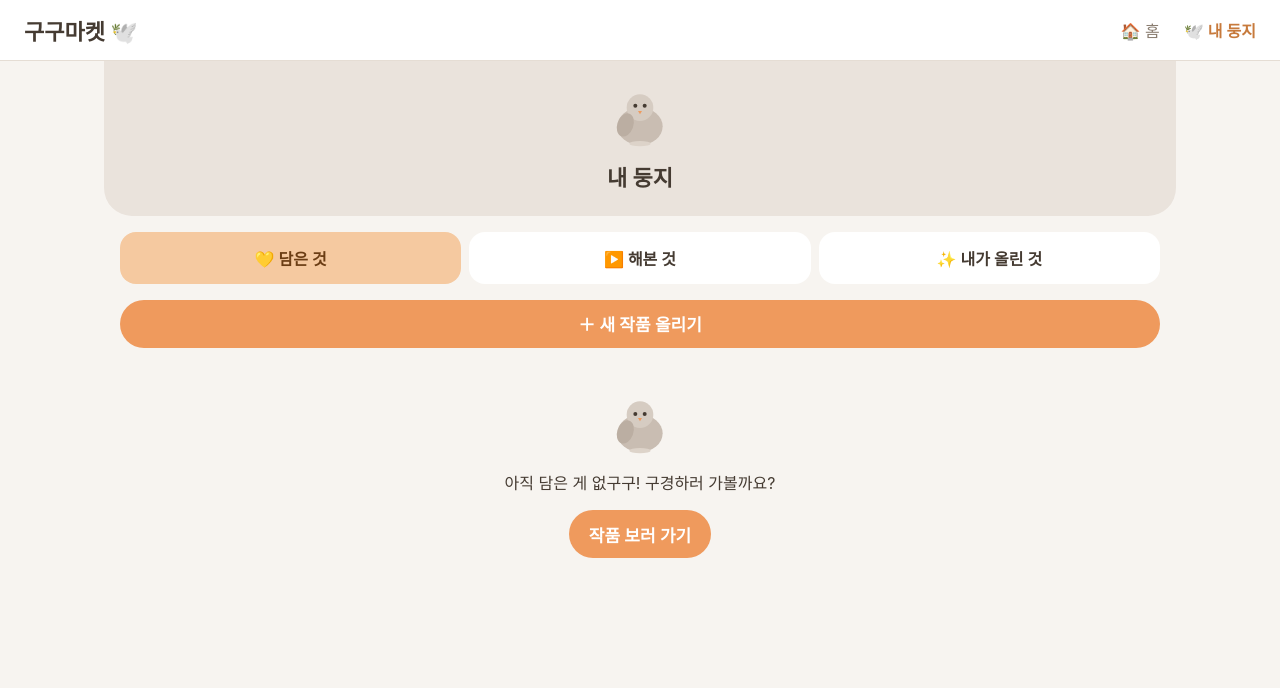
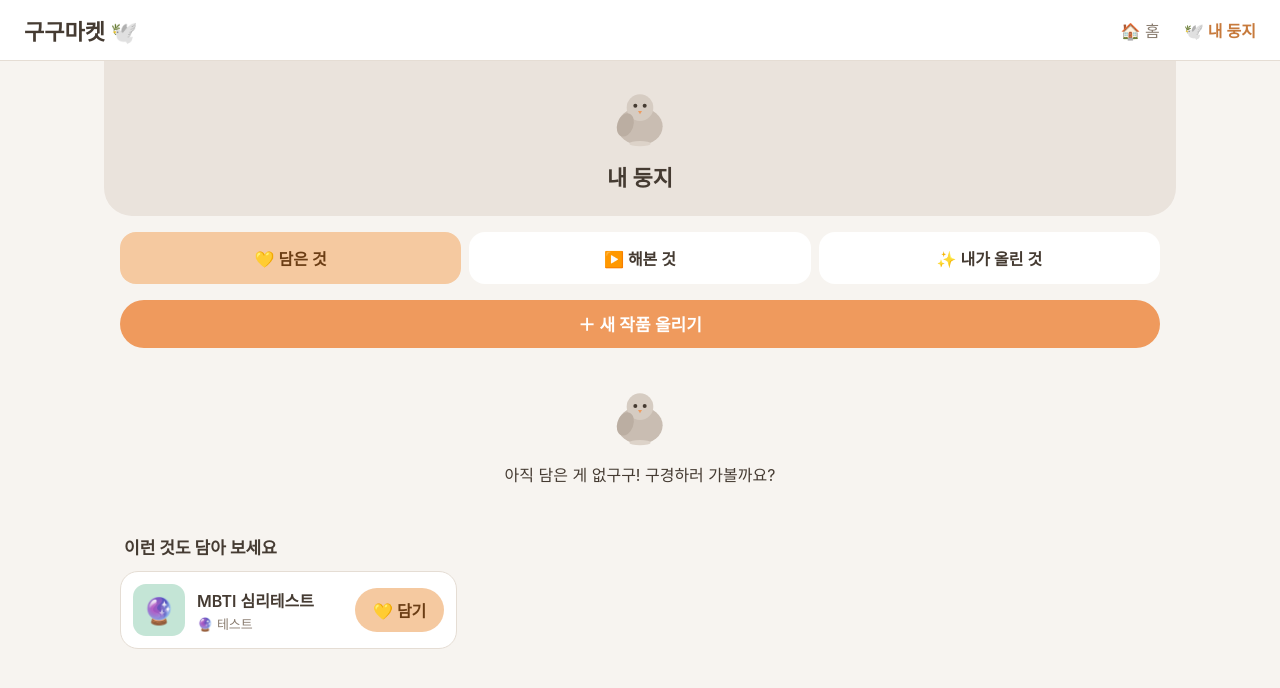
Before and after one commit to sarocoart/gugu, a Next.js app: page /nest in a window 1280 px wide. Shown: the top 688 px of the page. Built offline with nearby package versions, Linux system fonts and the light colour scheme.

Commit message:
Add files via upload

```diff
--- a/app/nest/page.tsx
+++ b/app/nest/page.tsx
@@ -4,9 +4,10 @@ import { useEffect, useState } from "react";
 import { useRouter } from "next/navigation";
 import Pigeon from "@/components/Pigeon";
 import NestCard from "@/components/NestCard";
+import SuggestCard from "@/components/SuggestCard";
 import RunButton from "@/components/RunButton";
 import type { GuguApp } from "@/lib/data";
-import { findApp } from "@/lib/catalog";
+import { findApp, getAllApps } from "@/lib/catalog";
 import { labels } from "@/lib/labels";
 import { colors, font } from "@/lib/theme";
 import {
@@ -16,6 +17,10 @@ import {
   removeSaved,
   removePlayed,
   removeMyApp,
+  addSaved,
+  clearSaved,
+  clearPlayed,
+  clearMyApps,
 } from "@/lib/storage";
 
 type Tab = "saved" | "played" | "mine";
@@ -26,17 +31,26 @@ export default function NestPage() {
   const [savedIds, setSavedIds] = useState<string[]>([]);
   const [playedIds, setPlayedIds] = useState<string[]>([]);
   const [myApps, setMyApps] = useState<GuguApp[]>([]);
+  const [allApps, setAllApps] = useState<GuguApp[]>([]);
+  const [clearing, setClearing] = useState(false); // "전체 비우기" 확인창 표시 여부
 
-  // 저장소에서 현재 상태를 다시 읽어옵니다 (삭제 후에도 호출).
+  // 저장소에서 현재 상태를 다시 읽어옵니다 (담기/삭제 후에도 호출).
   const refresh = () => {
     setSavedIds(getSaved());
     setPlayedIds(getPlayed());
     setMyApps(getMyApps());
+    setAllApps(getAllApps());
   };
 
   useEffect(() => {
     refresh();
   }, []);
+
+  // 탭이 바뀌면 확인창은 닫습니다.
+  const switchTab = (t: Tab) => {
+    setTab(t);
+    setClearing(false);
+  };
 
   // 현재 탭에 보여줄 작품 목록
   let list: GuguApp[] = [];
@@ -53,6 +67,23 @@ export default function NestPage() {
     if (tab === "saved") removeSaved(id);
     else if (tab === "played") removePlayed(id);
     else removeMyApp(id);
+    refresh();
+  };
+
+  // 현재 탭 전체 비우기
+  const handleClearAll = () => {
+    if (tab === "saved") clearSaved();
+    else if (tab === "played") clearPlayed();
+    else clearMyApps();
+    setClearing(false);
+    refresh();
+  };
+
+  // 아래 추천 목록: 아직 담지 않은 작품들 (최대 6개)
+  const suggestions = allApps.filter((a) => !savedIds.includes(a.id)).slice(0, 6);
+
+  const handleAdd = (id: string) => {
+    addSaved(id);
     refresh();
   };
 
@@ -88,13 +119,13 @@ export default function NestPage() {
       </header>
 
       <div style={{ display: "flex", gap: 8, padding: 16 }}>
-        <button style={tabStyle(tab === "saved")} onClick={() => setTab("saved")}>
+        <button style={tabStyle(tab === "saved")} onClick={() => switchTab("saved")}>
           💛 {labels.saved} {savedIds.length > 0 ? savedIds.length : ""}
         </button>
-        <button style={tabStyle(tab === "played")} onClick={() => setTab("played")}>
+        <button style={tabStyle(tab === "played")} onClick={() => switchTab("played")}>
           ▶️ {labels.played} {playedIds.length > 0 ? playedIds.length : ""}
         </button>
-        <button style={tabStyle(tab === "mine")} onClick={() => setTab("mine")}>
+        <button style={tabStyle(tab === "mine")} onClick={() => switchTab("mine")}>
           ✨ {labels.myUploads} {myApps.length > 0 ? myApps.length : ""}
         </button>
       </div>
@@ -103,13 +134,72 @@ export default function NestPage() {
         <RunButton wide label={`＋ ${labels.uploadButton}`} onClick={() => router.push("/upload")} />
       </div>
 
+      {/* 목록이 있을 때만 "전체 비우기"가 보입니다 */}
+      {list.length > 0 && (
+        <div style={{ padding: "0 16px 10px", display: "flex", justifyContent: "flex-end" }}>
+          {clearing ? (
+            <div style={{ display: "flex", alignItems: "center", gap: 10 }}>
+              <span style={{ fontSize: font.body, color: colors.text, fontWeight: 600 }}>
+                모두 지울까요?
+              </span>
+              <button
+                onClick={() => setClearing(false)}
+                style={{
+                  height: 40,
+                  padding: "0 16px",
+                  borderRadius: 20,
+                  border: `1px solid ${colors.line}`,
+                  background: colors.surface,
+                  color: colors.textSub,
+                  fontSize: font.sub,
+                  fontWeight: 600,
+                  cursor: "pointer",
+                }}
+              >
+                {labels.cancel}
+              </button>
+              <button
+                onClick={handleClearAll}
+                style={{
+                  height: 40,
+                  padding: "0 16px",
+                  borderRadius: 20,
+                  border: "none",
+                  background: "#E24B4A",
+                  color: "#FFFFFF",
+                  fontSize: font.sub,
+                  fontWeight: 600,
+                  cursor: "pointer",
+                }}
+              >
+                모두 지우기
+              </button>
+            </div>
+          ) : (
+            <button
+              onClick={() => setClearing(true)}
+              style={{
+                height: 40,
+                padding: "0 16px",
+                borderRadius: 20,
+                border: `1px solid ${colors.line}`,
+                background: colors.surface,
+                color: colors.textSub,
+                fontSize: font.sub,
+                fontWeight: 600,
+                cursor: "pointer",
+              }}
+            >
+              🗑️ 전체 비우기
+            </button>
+          )}
+        </div>
+      )}
+
       {list.length === 0 ? (
-        <div style={{ textAlign: "center", padding: "32px 20px" }}>
+        <div style={{ textAlign: "center", padding: "24px 20px" }}>
           <Pigeon size={80} mood="empty" />
-          <p style={{ fontSize: font.body, color: colors.text, margin: "12px 0 16px" }}>{emptyText}</p>
-          {tab !== "mine" && (
-            <RunButton label="작품 보러 가기" onClick={() => router.push("/")} />
-          )}
+          <p style={{ fontSize: font.body, color: colors.text, margin: "12px 0 0" }}>{emptyText}</p>
         </div>
       ) : (
         <div className="gugu-list" style={{ padding: "0 16px" }}>
@@ -118,6 +208,20 @@ export default function NestPage() {
           ))}
         </div>
       )}
+
+      {/* 아래 추천 목록 — 아직 안 담은 작품을 바로 담을 수 있어요 */}
+      {suggestions.length > 0 && (
+        <section style={{ padding: "24px 16px 8px" }}>
+          <h2 style={{ margin: "0 4px 12px", fontSize: font.cardTitle, fontWeight: 700, color: colors.text }}>
+            이런 것도 담아 보세요
+          </h2>
+          <div className="gugu-list">
+            {suggestions.map((app) => (
+              <SuggestCard key={app.id} app={app} onAdd={handleAdd} />
+            ))}
+          </div>
+        </section>
+      )}
     </div>
   );
 }
--- a/app/upload/page.tsx
+++ b/app/upload/page.tsx
@@ -79,6 +79,7 @@ export default function UploadPage() {
       image: image.trim() || undefined,
       url: url.trim(),
       maker: maker.trim(),
+      createdAt: Date.now(),
     };
     addMyApp(newApp);
     router.push("/nest");
--- /dev/null
+++ b/components/SuggestCard.tsx
@@ -0,0 +1,100 @@
+"use client";
+
+import { useRouter } from "next/navigation";
+import type { GuguApp } from "@/lib/data";
+import { categories, labels } from "@/lib/labels";
+import { colors, font } from "@/lib/theme";
+
+// 내 둥지 하단 추천 목록 카드 — 왼쪽을 누르면 실행 화면, "담기"를 누르면 바로 담깁니다.
+export default function SuggestCard({ app, onAdd }: { app: GuguApp; onAdd: (id: string) => void }) {
+  const router = useRouter();
+  const cat = categories.find((c) => c.id === app.category);
+
+  return (
+    <div
+      style={{
+        background: colors.surface,
+        borderRadius: 18,
+        padding: 12,
+        display: "flex",
+        alignItems: "center",
+        gap: 12,
+        border: `1px solid ${colors.line}`,
+      }}
+    >
+      <button
+        onClick={() => router.push(`/play/${app.id}`)}
+        aria-label={`${app.title} ${labels.run}`}
+        style={{
+          flex: 1,
+          minWidth: 0,
+          display: "flex",
+          alignItems: "center",
+          gap: 12,
+          background: "none",
+          border: "none",
+          padding: 0,
+          textAlign: "left",
+          cursor: "pointer",
+        }}
+      >
+        <div
+          aria-hidden="true"
+          style={{
+            width: 52,
+            height: 52,
+            borderRadius: 13,
+            background: colors.mint,
+            display: "flex",
+            alignItems: "center",
+            justifyContent: "center",
+            fontSize: 26,
+            flexShrink: 0,
+            overflow: "hidden",
+          }}
+        >
+          {app.image ? (
+            <img src={app.image} alt="" style={{ width: "100%", height: "100%", objectFit: "cover" }} />
+          ) : (
+            app.emoji
+          )}
+        </div>
+        <div style={{ minWidth: 0 }}>
+          <p
+            style={{
+              margin: 0,
+              fontSize: font.body,
+              fontWeight: 600,
+              color: colors.text,
+              overflow: "hidden",
+              textOverflow: "ellipsis",
+              whiteSpace: "nowrap",
+            }}
+          >
+            {app.title}
+          </p>
+          <p style={{ margin: "2px 0 0", fontSize: font.sub, color: colors.textSub }}>
+            {cat ? `${cat.icon} ${cat.name}` : ""}
+          </p>
+        </div>
+      </button>
+      <button
+        onClick={() => onAdd(app.id)}
+        style={{
+          height: 44,
+          padding: "0 18px",
+          borderRadius: 22,
+          border: "none",
+          background: colors.orangeSoft,
+          color: colors.orangeText,
+          fontSize: font.body,
+          fontWeight: 600,
+          cursor: "pointer",
+          flexShrink: 0,
+        }}
+      >
+        💛 {labels.save}
+      </button>
+    </div>
+  );
+}
--- a/lib/data.ts
+++ b/lib/data.ts
@@ -10,6 +10,7 @@ export type GuguApp = {
   url: string;         // 실행 URL — 비워두면 "준비 중" 표시
   maker: string;       // 제작자 이름
   minutes?: number;    // 소요 시간(분), 선택
+  createdAt?: number;  // 올린 시각 — 7일 안이면 NEW 배지가 붙어요
   biltProductId?: string; // 빌트마켓 연동용 자리 (지금은 비움)
 };
 
--- a/lib/storage.ts
+++ b/lib/storage.ts
@@ -49,6 +49,30 @@ export function removeSaved(id: string) {
   write(SAVED_KEY, read(SAVED_KEY).filter((x) => x !== id));
 }
 
+// 담은 것에 바로 추가 (추천 목록의 "담기" 버튼용)
+export function addSaved(id: string) {
+  const ids = read(SAVED_KEY).filter((x) => x !== id);
+  write(SAVED_KEY, [id, ...ids]);
+}
+
+// 전체 비우기 (탭별 "전체 비우기" 버튼용)
+export function clearSaved() {
+  write(SAVED_KEY, []);
+}
+
+export function clearPlayed() {
+  write(PLAYED_KEY, []);
+}
+
+export function clearMyApps() {
+  if (typeof window === "undefined") return;
+  try {
+    window.localStorage.setItem(MYAPPS_KEY, JSON.stringify([]));
+  } catch {
+    // 무시
+  }
+}
+
 // ---- 해본 것 ----
 export function getPlayed(): string[] {
   return read(PLAYED_KEY);
```
Also changed, not shown: app/page.tsx (+10 -1 lines), app/play/[id]/page.tsx (+58 -0 lines), components/AppCard.tsx (+21 -0 lines).
